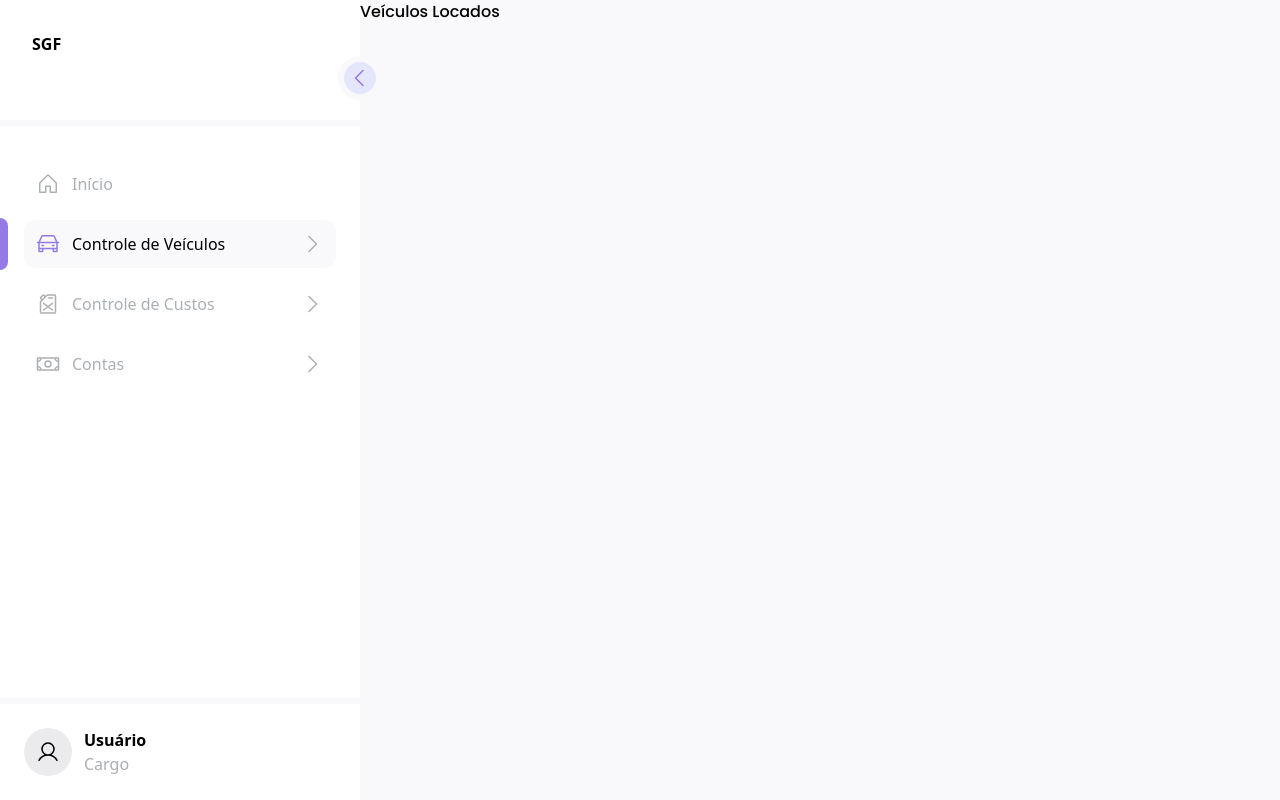
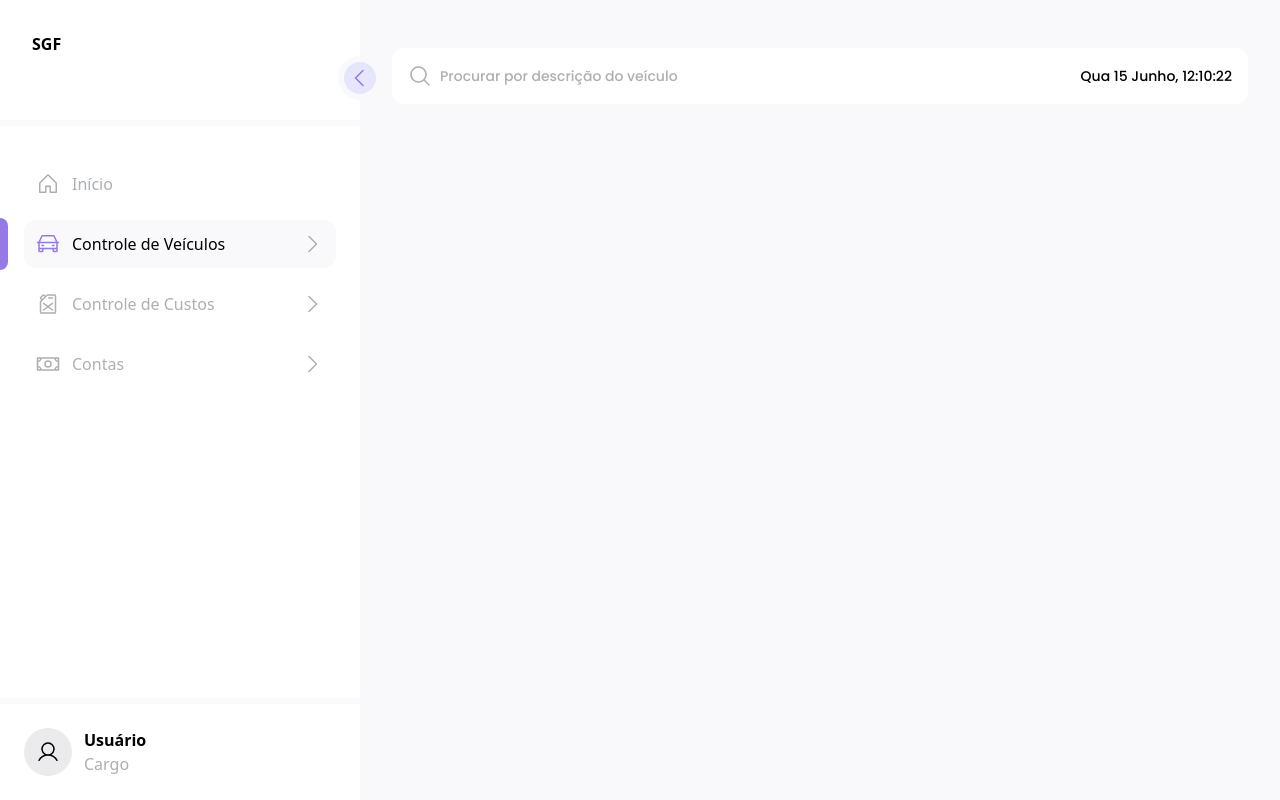
Before and after one commit to RichardeLira/city-hall-vehicle-control, a Next.js app in the folder front-end/: page /vehicle-control/leased-vehicles in a window 1280 px wide. Built offline with nearby package versions, Linux system fonts and the light colour scheme.

Commit message:
implement Searchbox

```diff
--- /dev/null
+++ b/front-end/src/components/ui/Searchbox/index.tsx
@@ -0,0 +1,40 @@
+import { MagnifyingGlass } from '@phosphor-icons/react'
+import { useState } from 'react'
+
+interface SearchboxProps {
+  placeholder: string
+  onSearch: (query: string) => void
+}
+
+export default function Searchbox({ placeholder, onSearch }: SearchboxProps) {
+  const [query, setQuery] = useState('')
+
+  // Função para lidar com a mudança no campo de pesquisa
+  const handleInputChange = (event: React.ChangeEvent<HTMLInputElement>) => {
+    const { value } = event.target
+    setQuery(value)
+  }
+
+  // Função para lidar com o envio da pesquisa ao pressionar Enter
+  const handleKeyDown = (event: React.KeyboardEvent<HTMLInputElement>) => {
+    if (event.key === 'Enter') {
+      event.preventDefault()
+      onSearch(query)
+    }
+  }
+
+  return (
+    <div className="w-full p-4 gap-2 text-sm rounded-xl h-14 bg-white flex items-center">
+      <MagnifyingGlass size={24} color="#ABB0B4" />
+      <input
+        value={query}
+        onChange={handleInputChange}
+        onKeyDown={handleKeyDown}
+        type="text"
+        placeholder={placeholder}
+        className="flex-1 placeholder:text-gray-300 outline-none"
+      />
+      <span>Qua 15 Junho, 12:10:22</span>
+    </div>
+  )
+}
--- a/front-end/src/pages/_app.tsx
+++ b/front-end/src/pages/_app.tsx
@@ -10,7 +10,7 @@ export default function App({ Component, pageProps }: AppProps) {
     <div className="flex">
       <Sidebar />
       <main
-        className={`min-h-screen w-full text-black font-medium bg-gray-50 ${poppins.className}`}
+        className={`px-8 py-12 min-h-screen w-full text-black font-medium bg-gray-50 ${poppins.className}`}
       >
         <Component {...pageProps} />
       </main>
--- a/front-end/src/pages/vehicle-control/leased-vehicles/index.tsx
+++ b/front-end/src/pages/vehicle-control/leased-vehicles/index.tsx
@@ -1,3 +1,12 @@
+import Searchbox from '@/components/ui/Searchbox'
+
 export default function LeasedVehicles() {
-  return <div>Veículos Locados</div>
+  return (
+    <div className="w-full">
+      <Searchbox
+        placeholder="Procurar por descrição do veículo"
+        onSearch={(query) => console.log(query)}
+      />
+    </div>
+  )
 }
```
